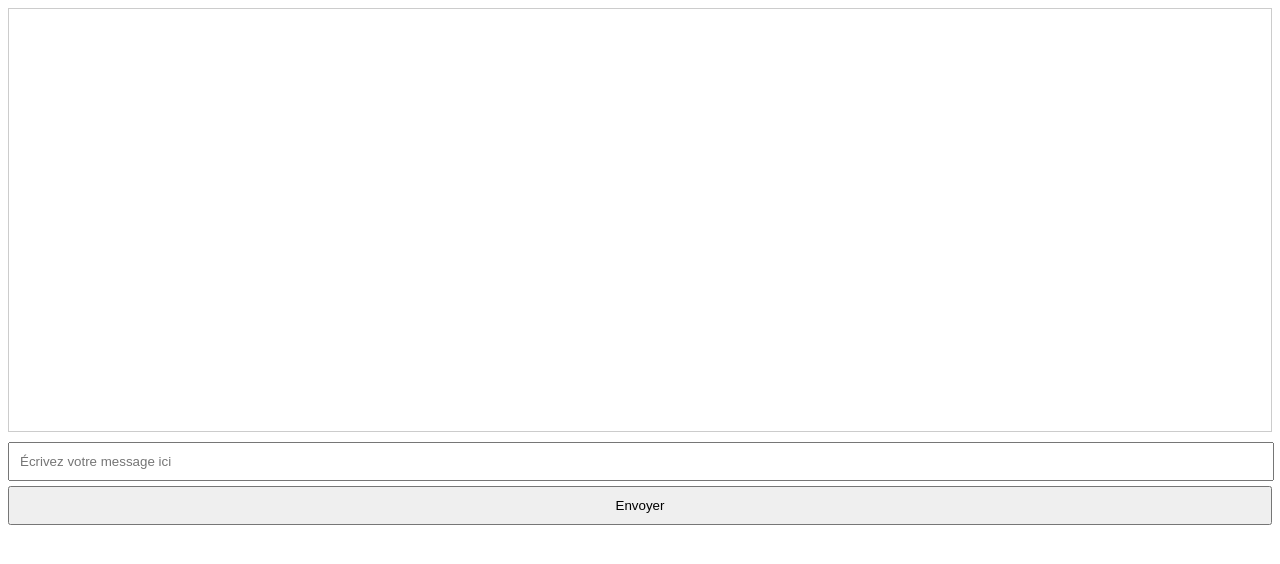
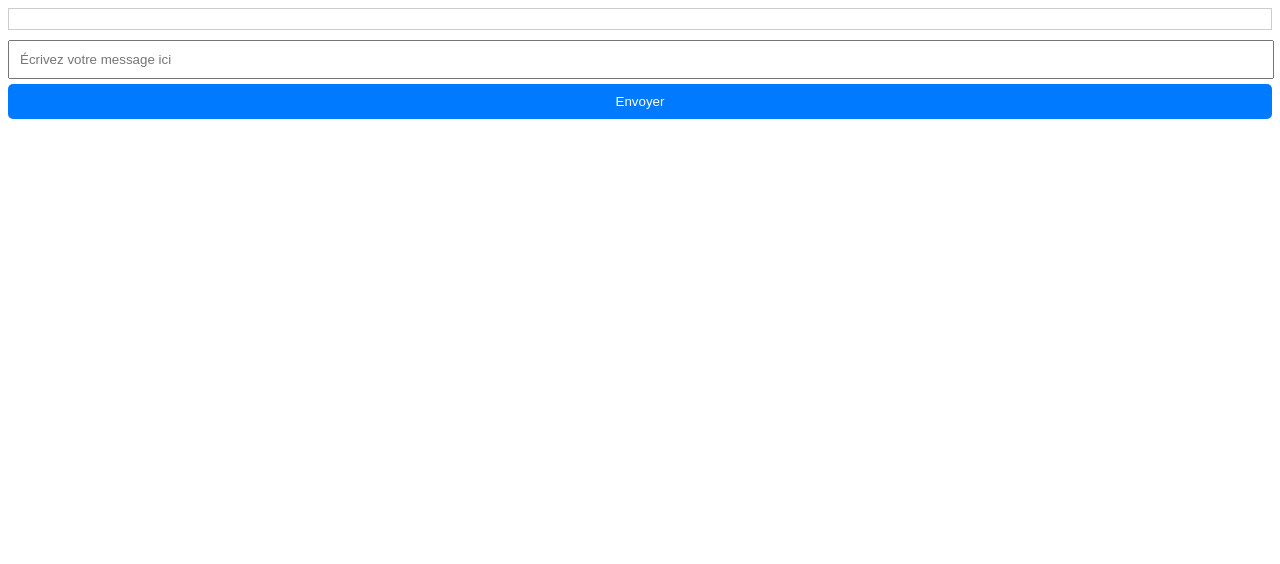
Before and after one commit to sly545/Chatbotprofesseur, a Next.js app: page / in a window 1280 px wide. Shown: the top 564 px of the page. Built offline with nearby package versions, Linux system fonts and the light colour scheme.

Commit message:
habillage du chat bot

```diff
--- a/src/app/compoments/Chatbot.module.css
+++ b/src/app/compoments/Chatbot.module.css
@@ -1,10 +1,10 @@
+
 .container {
   max-height: 400px;
   overflow-y: auto;
-    padding: 11px;
+  padding: 10px;
   border: 1px solid #ccc;
   margin-bottom: 10px;
-    height: 100vh;
 }
 
 .messageUser {
@@ -40,3 +40,50 @@
   border: none;
   color: #007bff; /* Exemple de couleur, ajustez selon votre design */
 }
+
+/* Improved button styling */
+.button {
+padding: 10px;
+width: 100%;
+background-color: #007bff; /* Example primary color */
+color: white;
+border: none;
+border-radius: 5px;
+cursor: pointer;
+}
+
+.button:hover {
+background-color: #0056b3; /* Darker shade for hover */
+}
+
+/* Input field focus state */
+.input:focus {
+border-color: #007bff; /* Highlight color */
+outline: none;
+}
+
+/* Custom scrollbar for container */
+.container::-webkit-scrollbar {
+width: 8px;
+}
+
+.container::-webkit-scrollbar-thumb {
+background: #007bff; /* Scroll thumb color */
+border-radius: 4px;
+}
+
+/* Animation for new messages */
+@keyframes slideIn {
+from {
+  opacity: 0;
+  transform: translateY(20px);
+}
+to {
+  opacity: 1;
+  transform: translateY(0);
+}
+}
+
+.messageUser, .messageBot {
+animation: slideIn 0.3s ease-out;
+}
```
Also changed, not shown: 1 other file (tests, documents, lock files or other folders). Lines whose indentation alone changed are shown as unchanged.
